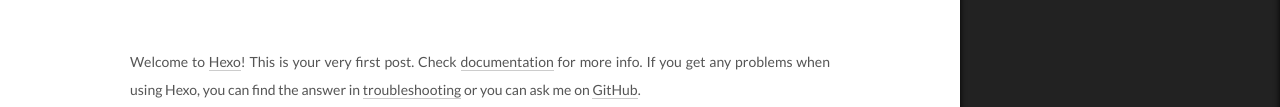
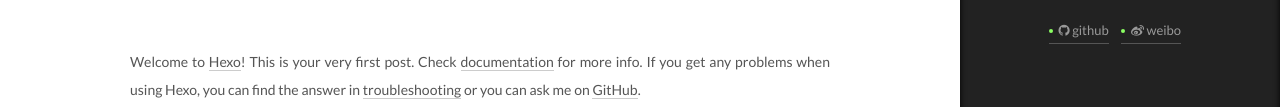
Before and after one commit to coderweb/coderweb.github.io, a plain HTML site: page 2016/04/15/hello-world/index.html in a window 1280 px wide. Both pictures are taken after a click on the item "站点概览". Shown: the part 255-362 px from the top of the page. Drawn offline with Linux system fonts and the light colour scheme; some packages are replaced by stand-ins of ours; a script that the page names is missing.

Commit message:
Site updated: 2016-04-15 17:29:55

```diff
--- a/2016/04/15/hello-world/index.html
+++ b/2016/04/15/hello-world/index.html
@@ -403,6 +403,26 @@ Quick">
 
         <div class="links-of-author motion-element">
 
+
+              <span class="links-of-author-item">
+                <a href="https://github.com/coderweb" target="_blank" title="github">
+
+                    <i class="fa fa-github"></i>
+
+                  github
+                </a>
+              </span>
+
+              <span class="links-of-author-item">
+                <a href="https://weibo.com/floyed23" target="_blank" title="weibo">
+
+                    <i class="fa fa-weibo"></i>
+
+                  weibo
+                </a>
+              </span>
+
+
         </div>
 
 
--- a/css/main.css
+++ b/css/main.css
@@ -1534,7 +1534,7 @@ pre .javascript .function {
   width: 4px;
   height: 4px;
   border-radius: 50%;
-  background: #ff4113;
+  background: #8bff63;
 }
 .links-of-blogroll {
   font-size: 13px;
```
Also changed, not shown: archives/2016/04/index.html (+20 -0 lines), archives/2016/index.html (+20 -0 lines), archives/index.html (+20 -0 lines), index.html (+20 -0 lines).
